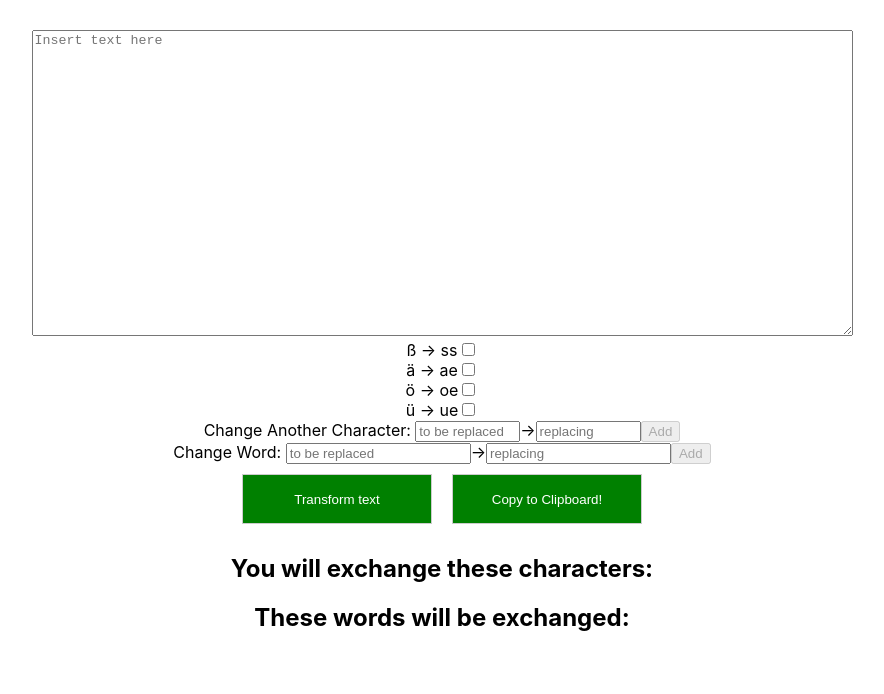
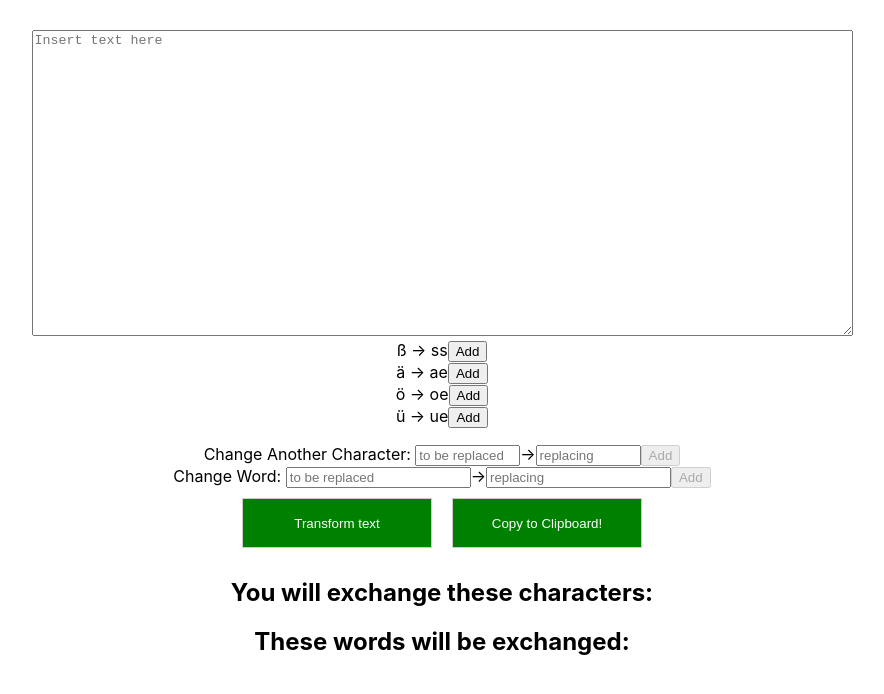
Before and after one commit to P215W/app_chars, a React (Create React App) app: page / in a window 1280 px wide. Shown: the top 694 px of the page, without its empty margins (198-1082 px from the left). Built offline with nearby package versions, Linux system fonts and the light colour scheme.

Commit message:
standard chars with add / remove btn-s

```diff
--- a/src/components/AlteredText/AlteredText.js
+++ b/src/components/AlteredText/AlteredText.js
@@ -2,7 +2,7 @@ import React from "react";
 
 const alteredText = props => {
   return (
-    <div className={props.styling} id={props.ident}>
+    <div className={props.styling} id={props.ident} key={props.ident}>
       {props.content}
     </div>
   );
--- a/src/components/Checkboxes2/Checkbox/Checkbox.js
+++ b/src/components/Checkboxes2/Checkbox/Checkbox.js
@@ -4,7 +4,7 @@ const checkbox = props => {
     return (
         <div>
             <label>{props.label}</label>
-            <input type="checkbox" onClick={props.checked} />
+            <button onClick={props.checked} disabled={props.disabledStatus}>Add</button>
         </div>
     );
 };
--- a/src/components/Checkboxes2/Checkboxes2.js
+++ b/src/components/Checkboxes2/Checkboxes2.js
@@ -1,22 +1,22 @@
-import React from 'react';
+import React from "react";
 import Checkbox from "./Checkbox/Checkbox";
 
-// consider adding this to state aas well
-const checkboxesData = [
-    { label: <span>ß &#8594; ss</span>, value: ["ß", "ss"] },
-    { label: <span>ä &#8594; ae</span>, value: ["ä", "ae", "Ä", "Ae"] },
-    { label: <span>ö &#8594; oe</span>, value: ["ö", "oe", "Ö", "Oe"] },
-    { label: <span>ü &#8594; ue</span>, value: ["ü", "ue", "Ü", "Ue"] }
-];
+const checkboxes = props => {
 
-const checkboxes = props => {
-    return (
-        <div>
-            {checkboxesData.map((c, index) => (
-                <Checkbox key={c.value} label={c.label} value={c.value} checked={props.boxWasChecked.bind(this, c.value)} />
-            ))}
-        </div>
-    );
+  return (
+    <div>
+      {props.checkboxesData.map((c, index) => (
+        <Checkbox
+          key={c.value}
+          label={c.label}
+          value={c.value}
+          disabledStatus={c.nbrForStatus === c.value.length/2 ? true : ""}
+          checked={props.boxWasChecked.bind(this, c.value, index)}
+        />
+      ))}
+      <p>{props.checkboxesData[0].active}</p>
+    </div>
+  );
 };
 
 export default checkboxes;
--- a/src/containers/App.js
+++ b/src/containers/App.js
@@ -11,6 +11,7 @@ import SummaryOfChange from "../components/SummaryOfChange/SummaryOfChange.js";
 
 class App extends Component {
   state = {
+
     customWordKeys: [],
     customWordValues: [],
 
@@ -61,7 +62,30 @@ class App extends Component {
 
     wordValueArr: [],
 
-    isTyping: false
+    isTyping: false,
+
+    standardCheckboxes: [
+      {
+        label: <span>ß &#8594; ss</span>,
+        value: ["ß", "ss"],
+        nbrForStatus: 0
+      },
+      {
+        label: <span>ä &#8594; ae</span>,
+        value: ["ä", "ae", "Ä", "Ae"],
+        nbrForStatus: 0
+      },
+      {
+        label: <span>ö &#8594; oe</span>,
+        value: ["ö", "oe", "Ö", "Oe"],
+        nbrForStatus: 0
+      },
+      {
+        label: <span>ü &#8594; ue</span>,
+        value: ["ü", "ue", "Ü", "Ue"],
+        nbrForStatus: 0
+      }
+    ]
   };
 
   textareaOnChange = event => {
@@ -79,11 +103,6 @@ class App extends Component {
     const arr = text.split(" ");
     // maps array to check for matches, and if so, transfrom text + wrap them inot span
     const newArr2 = arr.map((charElement, index, array) => {
-      console.log("charElement: ", charElement);
-      console.log(
-        "state.getTextReplacedAsArr: ",
-        this.state.getTextReplacedAsArr
-      );
       if (this.state.getTextReplacedAsArr.includes(charElement)) {
         // if (this.state.getTextReplacedAsArr.includes(array[index+1])) { ..
         /* return <span>{this.state.mapObject.get(charElement)} </span> before: there was a space between charElement and </span */
@@ -91,7 +110,10 @@ class App extends Component {
         // foundWord = [...foundWord, this.state.mapObject.get(charElement)];
         // let news = foundWord.split("");
         // return <span>{foundWord}</span>
+        console.log("this.state.getTextReplacedAsArr", this.state.getTextReplacedAsArr);
+        console.log("charElement: ", charElement);
         let news = this.state.mapObject.get(charElement);
+        console.log("news: ", news);
         return (
           <Auxiliary>
             <span>{news}</span>{" "}
@@ -102,8 +124,6 @@ class App extends Component {
         return charEl.split("");
       }
     });
-
-    console.log("newArr2: ", newArr2);
 
     const newArr3 = newArr2.map(el2 => {
       if (el2.type === "span") {
@@ -219,26 +239,14 @@ class App extends Component {
       ...this.state.customWordKeys,
       ...this.state.customWordValues
     ];
-    console.log("keyValueArray: ", keyValueArray);
 
     const wordValueCopy = {
       ...this.state.wordValue
     };
-    console.log("wordValueCopy: ", wordValueCopy);
 
-    // const wordValueArrCopy = [
-    //   ...this.state.wordValueArr
-    // ];
-    // console.log("wordValueArrCopy: ", wordValueArrCopy);
-
-    // wordValueArrCopy.push(wordValueCopy);
-    // console.log("wordValueArrCopy AFTER: ", wordValueArrCopy);
-
-    // console.log("wordValueCopy: ", wordValueCopy);
     wordValueCopy.toBeReplaced = "";
     wordValueCopy.replacing = "";
 
-    // if (!this.state.customBoxChecked) {
       // adding code path
       console.log("adderCustomWord meldet sich");
       const getTextReplacedAsArrCopy = [
@@ -318,30 +326,30 @@ class App extends Component {
     });
   };
 
-  checkboxesCharHandler = value => {
+  checkboxesCharHandler = (value, index) => {
     const inputArray = value; // gets strings from checkbox and puts them into an array
     // if uses the adding code
     if (!this.state.boxChecked[value]) {
-      console.log("ADDING code meldet sich");
-      let newMap = this.state.standardCharsMapObject;
-      // let newMap = new Map();
+      console.log("ADDING code meldet sich", value);
+      console.log("index: ", index);
+      let newMap = new Map (this.state.standardCharsMapObject);
       console.log("newMapPRE: ", newMap);
       for (let i = 0; i <= inputArray.length - 1; i = i + 2) {
         newMap.set(inputArray[i], inputArray[i + 1]);
       }
       console.log("newMapPOST: ", newMap);
 
-      // get copy of value
-      let copyOne = {
-        ...this.state.boxChecked
-      };
-      // change the copy
-      copyOne[value] = true;
-      // update state with the copy
-      console.log(copyOne);
+      // get copy
+      const newStandardCheckboxes = [...this.state.standardCheckboxes];
+      if (index) {
+        // change copy
+        newStandardCheckboxes[index].nbrForStatus = value.length/2;  // disables btn
+        console.log("value.length/2: ", value.length/2);
+      }
+
       this.setState({
-        boxChecked: copyOne,
-        standardCharsMapObject: newMap
+        standardCharsMapObject: newMap,
+        standardCheckboxes: newStandardCheckboxes
       });
       console.log(
         "standardCharsMapObject: ",
@@ -379,29 +387,31 @@ class App extends Component {
     }
   };
 
-  handleCharDeletion = inputMap => {
+  handleCharDeletion = (inputMap, index) => {
       // else uses the removing code
       console.log("REMOVING code meldet sich");
       console.log("inputMap: ", inputMap);
-      let newMap = this.state.standardCharsMapObject;
-      // let newMap = new Map();
+      console.log("index: ", index);
+      // let newMap = this.state.standardCharsMapObject;
+      let newMap = new Map(this.state.standardCharsMapObject);
       console.log("newMapPRE: ", newMap);
-      // for (let i = 0; i <= inputArray.length - 1; i = i + 2) {
-        newMap.delete(inputMap.replaced, inputMap.replacing);
-      // }
+      newMap.delete(inputMap.replaced, inputMap.replacing);
       console.log("newMapPOST: ", newMap);
-
-      // get copy of value
-      let copyOne = {
-        ...this.state.boxChecked
-      };
-      // change the copy
-      // copyOne[value] = false;
-      // update state with the copy
-      // console.log(copyOne);
+      // get copy
+      const newStandardCheckboxes = [...this.state.standardCheckboxes];
+      const getIdx = newStandardCheckboxes.findIndex(el => {
+        console.log("el: ", el);
+        return el.value.includes(inputMap.replaced);
+      });
+      console.log("getIdx: ", getIdx);
+      // change copy + update
+      if (getIdx !== -1) {
+        newStandardCheckboxes[getIdx].nbrForStatus = newStandardCheckboxes[getIdx].nbrForStatus - 1;
+        console.log("newStandardCheckboxes[index].nbrForStatus: ", newStandardCheckboxes[getIdx].nbrForStatus);
+      }
       this.setState({
-        boxChecked: copyOne,
-        standardCharsMapObject: newMap
+        standardCharsMapObject: newMap,
+        standardCheckboxes: newStandardCheckboxes
       });
       console.log(
         "standardCharsMapObject: ",
@@ -431,6 +441,14 @@ class App extends Component {
       };
       fullyJoined.forEach(logit);
 
+      // HIER ist es
+      const getTextReplacedAsArrCopy = [...this.state.getTextReplacedAsArr];
+      const wordsToReplace = getTextReplacedAsArrCopy.filter(
+        el => (el = !fullyJoined.includes(el))
+      );
+      console.log("wordsToReplace: ", wordsToReplace);
+      // HIER endet es
+
       // const keyValueArray = [
       //   ...this.state.customWordKeys,
       //   ...this.state.customWordValues
@@ -446,16 +464,21 @@ class App extends Component {
       //     keyValueArray[keyValueArray.length / 2 + i]
       //     // mapObject.replacing
       //   );
-      // }
-      console.log("createNewMapAfterDel: ", newMap);
 
-      // const newWordValueArr = [...this.state.wordValueArr];
+
+      const newWordValueArrCopy = [...this.state.wordValueArr];
+            // }
+            console.log("newWordValueArrCopy: ", newWordValueArrCopy);
+      const shortenedWordArr = newWordValueArrCopy.filter(el => {
+        console.log("el: ", el);
+        return el.toBeReplaced !== mapObject.toBeReplaced;
+      });
+      console.log("shortenedWordArr: ", shortenedWordArr);
 
       this.setState({
-        mapObject: newMap
-        // getTextReplacedAsArr: getTextReplacedAsArr,
-        // customBoxChecked: false,
-        // wordValueArr: newWordValueArr
+        mapObject: newMap,
+        getTextReplacedAsArr: wordsToReplace,
+        wordValueArr: shortenedWordArr
       });
     }
 
@@ -476,6 +499,7 @@ class App extends Component {
     const charArrayUppercase = charArray.map(c => c.toUpperCase()); // add strings to consider capitalized chars too
     const inputArray = charArray.concat(charArrayUppercase); // build the inputArray for the method call
     this.checkboxesCharHandler(inputArray);
+
     this.setState({
       value: valueCopy
     });
@@ -506,6 +530,8 @@ class App extends Component {
 
   render() {
     /* ideas for transformText App:
+    - problem wit the del -word- button: apparently i only delete the replacingWith-part (aka the right-side) of the word-pair, but not the toBeReplaced-part (aka the left-side). so thats why the wrd gets still replaced after clicking "Del", but it gets replaced with an empty space.
+    so wquwasrion: question : how does the word replacement actually work?
 - show a summary box (like order modal in app, btu constatnyl shown) where user sees chars/words and can remove some of the list
 - apply nice css style for everything.
 */
@@ -578,6 +604,7 @@ class App extends Component {
     let changedOutput = this.state.pUnderTextarea;
     if (this.state.buttonWasClicked) {
       changedOutput = this.state.arrUnderTextarea;
+      console.log("changedOutput: ", changedOutput);
     }
 
     let btnHandler = this.transformHandler;
@@ -594,7 +621,7 @@ class App extends Component {
           clicked={this.clickhandlerTest}
           ident="changedTextarea"
         />
-        <Checkboxes2 boxWasChecked={this.checkboxesCharHandler} />
+        <Checkboxes2 boxWasChecked={this.checkboxesCharHandler} checkboxesData={this.state.standardCheckboxes} />
         <CustomChar
           valueLeft={this.state.value.toBeReplaced}
           valueRight={this.state.value.replacing}
@@ -619,6 +646,7 @@ class App extends Component {
           arrForRenderingChangedWords={this.state.wordValueArr}
           handleDeletionForChar={this.handleCharDeletion}
           handleDeletionForWord={this.handleWordDeletion}
+          forMethodTesting={this.state.forMethodTesting}
         />
         <AlteredText
           styling={this.state.styles}
```
Also changed, not shown: src/components/SummaryOfChange/SummaryOfChange.js (+14 -5 lines).
